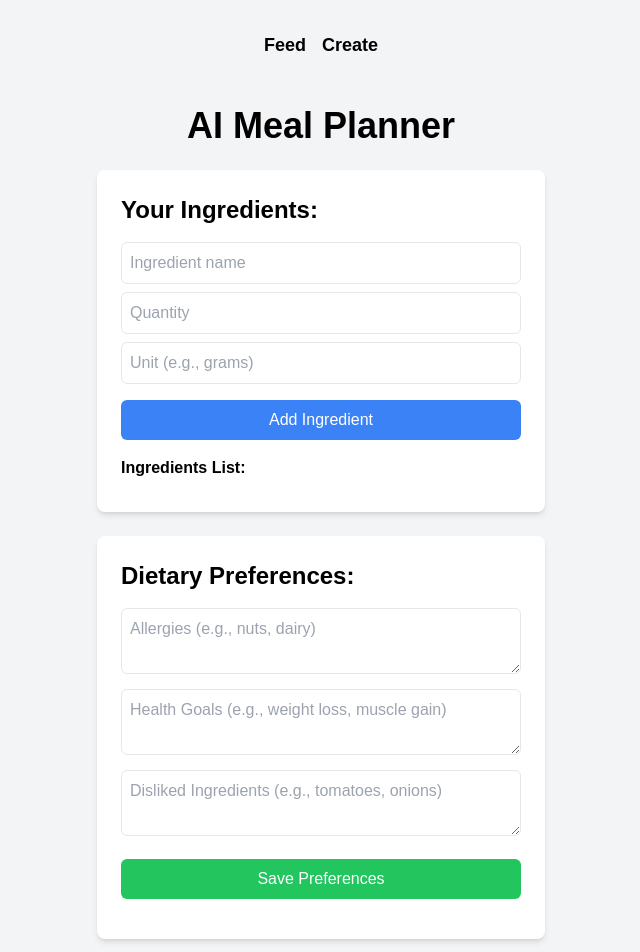
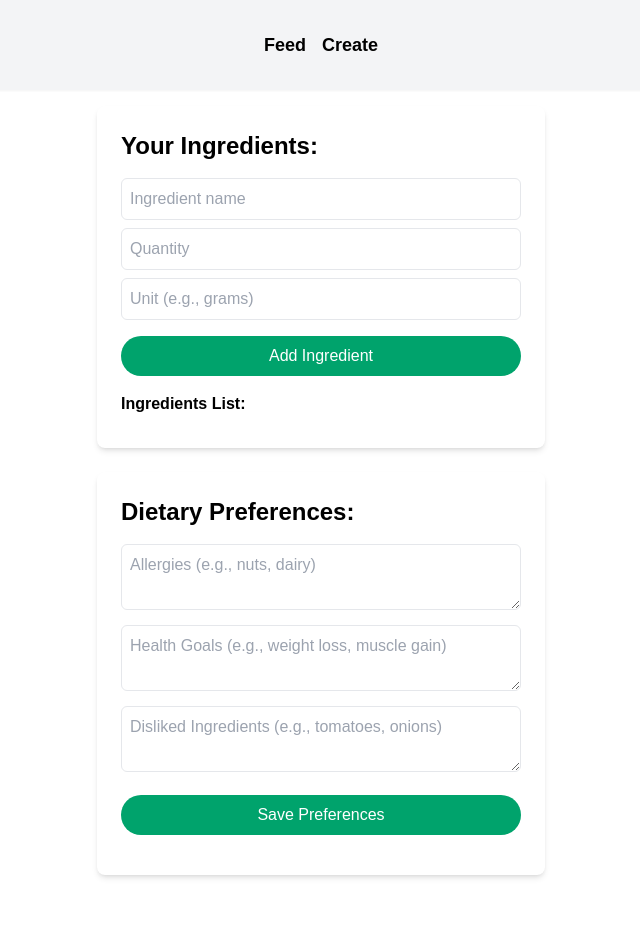
Before and after one commit to mitul-4/hack2.0, a Next.js app: page /create in a window 1280 px wide. Shown: the top 952 px of the page, without its empty margins (319-959 px from the left). After the commit the page ends 890 px from the top, so only its background shows below. Built offline with nearby package versions, Linux system fonts and the light colour scheme.

Commit message:
AHHAUGDUQBEUQJ

```diff
--- a/app/create/page.tsx
+++ b/app/create/page.tsx
@@ -27,10 +27,7 @@ const Home = () => {
   };
 
   return (
-    <div className="min-h-screen flex flex-col items-center justify-center bg-gray-100 p-4">
-      <h1 className="text-4xl font-bold mb-6">AI Meal Planner</h1>
-
-      {/* Ingredient Form */}
+    <div className="min-h-screen flex flex-col items-center justify-center">
       <IngredientsList
         ingredientName={ingredientName}
         setIngredientName={setIngredientName}
@@ -41,8 +38,6 @@ const Home = () => {
         ingredients={ingredients}
         addIngredient={addIngredient}
       />
-
-      {/* Dietary Preferences Form */}
       <DietaryPreferences
         allergies={allergies}
         setAllergies={setAllergies}
--- a/app/layout.tsx
+++ b/app/layout.tsx
@@ -1,15 +1,10 @@
 import type { Metadata } from "next";
-import { Geist, Geist_Mono } from "next/font/google";
+import { Raleway } from "next/font/google";
 import "./globals.css";
 import Navbar from "@/components/navbar"
 
-const geistSans = Geist({
-  variable: "--font-geist-sans",
-  subsets: ["latin"],
-});
-
-const geistMono = Geist_Mono({
-  variable: "--font-geist-mono",
+const raleway = Raleway({
+  variable: "--font-raleway",
   subsets: ["latin"],
 });
 
@@ -25,9 +20,7 @@ export default function RootLayout({
 }>) {
   return (
     <html lang="en">
-      <body
-        className={`${geistSans.variable} ${geistMono.variable} antialiased bg-white text-black`}
-      >
+      <body className={`${raleway.variable} antialiased bg-white text-black`} >
         <Navbar />
         {children}
       </body>
--- a/components/DietaryPreferences.tsx
+++ b/components/DietaryPreferences.tsx
@@ -43,7 +43,7 @@ const DietaryPreferences: React.FC<DietaryPreferencesProps> = ({
         />
         <button
           onClick={savePreferences}
-          className="w-full bg-green-500 text-white py-2 rounded-md hover:bg-green-700"
+          className="w-full bg-[#00a36c] text-white py-2 rounded-full hover:bg-[#007f4c]"
         >
           Save Preferences
         </button>
--- a/components/IngredientsList.tsx
+++ b/components/IngredientsList.tsx
@@ -48,7 +48,7 @@ const IngredientsList: React.FC<IngredientsListProps> = ({
         />
         <button
           onClick={addIngredient}
-          className="w-full bg-blue-500 text-white py-2 rounded-md hover:bg-blue-700"
+          className="w-full bg-[#00a36c] text-white py-2 rounded-full hover:bg-[#007f4c]"
         >
           Add Ingredient
         </button>
```
